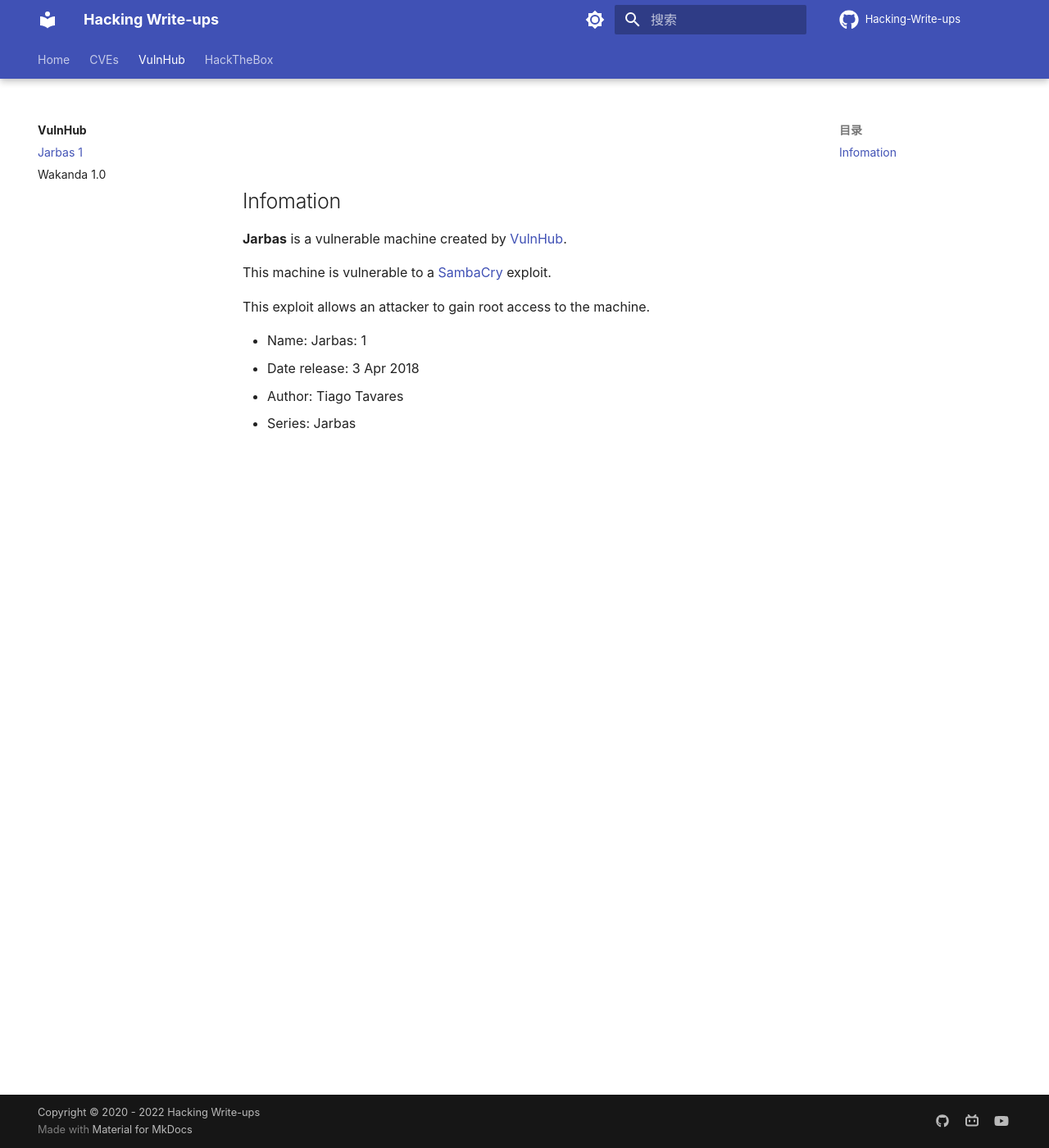
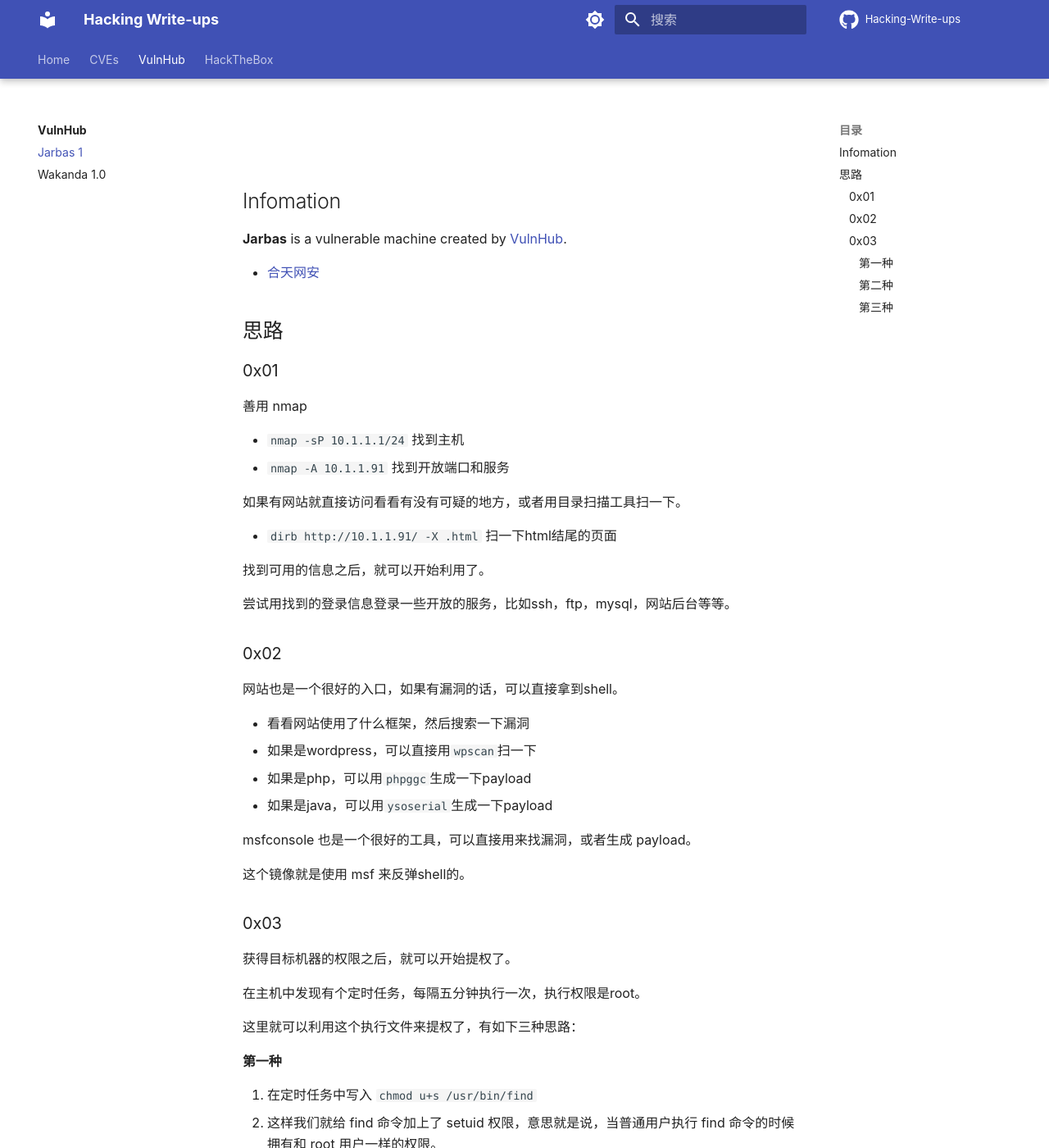
Before and after one commit to kangvcar/Hacking-Write-ups, an MkDocs documentation site: the page built from docs/vulnhub/Jarbas-1.md, in a window 1280 px wide and 1400 px high. Shown: the whole window at 82% size. Built offline with MkDocs 1.6.1 and Material for MkDocs 9.7.7, drawn with Linux system fonts in a browser that asks for light colours; some web fonts are replaced; comment, search, counter and statistics services are not loaded; some of the changed text lies outside the part shown.

Commit message:
Update: Jarbas

```diff
--- a/docs/vulnhub/Jarbas-1.md
+++ b/docs/vulnhub/Jarbas-1.md
@@ -2,13 +2,68 @@
 
 ## Infomation
 
-**Jarbas** is a vulnerable machine created by [VulnHub](https://www.vulnhub.com/entry/jarbas-1,250/).
+**Jarbas** is a vulnerable machine created by [VulnHub](https://www.vulnhub.com/entry/jarbas-1,232/).
 
-This machine is vulnerable to a [SambaCry](https://www.samba.org/samba/security/CVE-2017-7494.html) exploit.
+- [合天网安](https://www.hetianlab.com/expc.do?ce=b06710c4-ecd4-41ea-ab7b-c3602df06219)
 
-This exploit allows an attacker to gain root access to the machine.
+## 思路
 
-- Name: Jarbas: 1
-- Date release: 3 Apr 2018
-- Author: Tiago Tavares
-- Series: Jarbas
+### 0x01
+
+善用 nmap
+
+- `nmap -sP 10.1.1.1/24` 找到主机
+- `nmap -A 10.1.1.91` 找到开放端口和服务
+
+如果有网站就直接访问看看有没有可疑的地方，或者用目录扫描工具扫一下。
+
+- `dirb http://10.1.1.91/ -X .html` 扫一下html结尾的页面
+
+找到可用的信息之后，就可以开始利用了。
+
+尝试用找到的登录信息登录一些开放的服务，比如ssh，ftp，mysql，网站后台等等。
+
+### 0x02
+
+网站也是一个很好的入口，如果有漏洞的话，可以直接拿到shell。
+
+- 看看网站使用了什么框架，然后搜索一下漏洞
+- 如果是wordpress，可以直接用`wpscan`扫一下
+- 如果是php，可以用`phpggc`生成一下payload
+- 如果是java，可以用`ysoserial`生成一下payload
+
+msfconsole 也是一个很好的工具，可以直接用来找漏洞，或者生成 payload。
+
+这个镜像就是使用 msf 来反弹shell的。
+
+### 0x03
+
+获得目标机器的权限之后，就可以开始提权了。
+
+在主机中发现有个定时任务，每隔五分钟执行一次，执行权限是root。
+
+这里就可以利用这个执行文件来提权了，有如下三种思路：
+
+#### 第一种
+
+1. 在定时任务中写入 `chmod u+s /usr/bin/find`
+2. 这样我们就给 find 命令加上了 setuid 权限，意思就是说，当普通用户执行 find 命令的时候拥有和 root 用户一样的权限。
+
+???+ tip "利用原理"
+
+    利用程序自身的命令执行参数，如：
+    1. find 命令的`-exec`功能
+    2. vim 命令的`:shell`功能
+    3. 老版 nmap 交互界面的!sh功能
+
+#### 第二种
+
+1. 在定时任务中写入 `chmod u+s /usr/bin/cp`
+2. cat查看目标机的 /etc/passwd 内容，复制下来在本地制作一份同样的并加入新用户（新用户uid为0，gid为0），然后上传到目标机
+3. 然后利用cp命令把文字复制到 /etc/passwd 覆盖掉原文件，这样就可以直接用新用户登录了，就得到了一个root shell
+
+#### 第三种
+
+1. 用`msfvenom`生成一个反弹shell
+2. 然后将这个反弹shell指令写入到目标机的定时任务中
+3. 等待定时任务执行，就可以得到一个root shell
```
